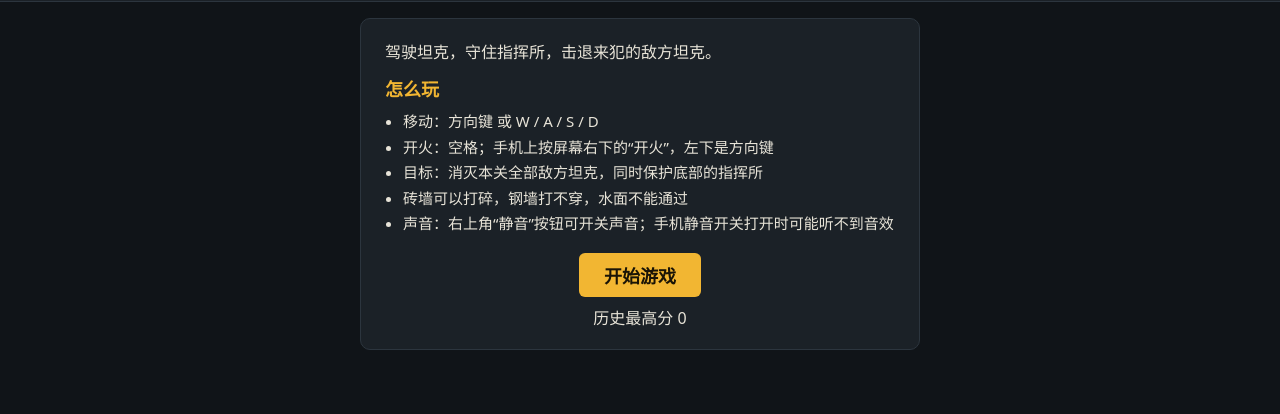
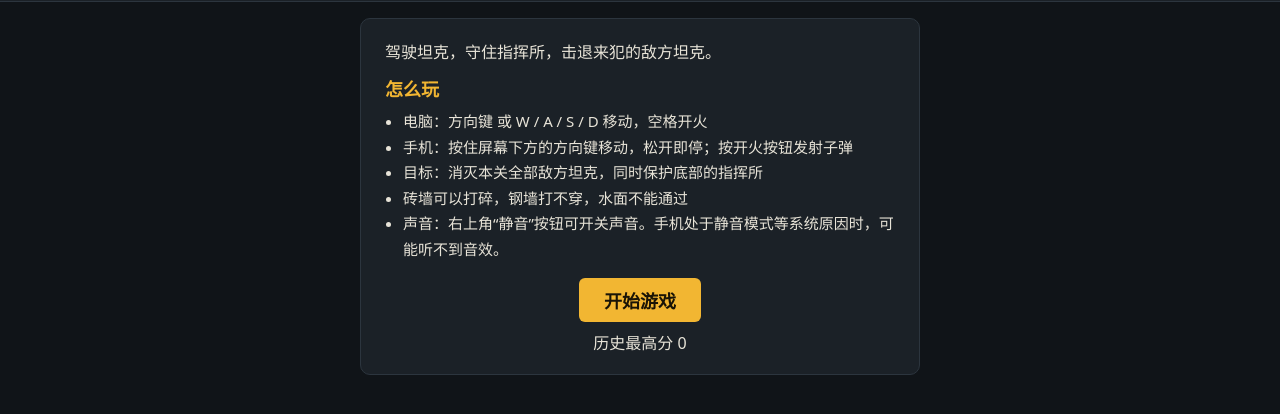
Before and after one commit to waychow1986/steel-defense-h5, a website built with Vite: page index.html in a window 1280 px wide. Shown: the part 42-456 px from the top of the page. Built offline with nearby package versions, Linux system fonts and the light colour scheme.

Commit message:
aidh: S41 NR-DLV-20261127-5E4384F51154-0015

```diff
--- a/index.html
+++ b/index.html
@@ -71,11 +71,11 @@
           <section class="how-to" id="how-to" aria-labelledby="how-to-title">
             <h2 id="how-to-title">怎么玩</h2>
             <ul>
-              <li>移动：方向键 或 W / A / S / D</li>
-              <li>开火：空格；手机上按屏幕右下的“开火”，左下是方向键</li>
+              <li>电脑：方向键 或 W / A / S / D 移动，空格开火</li>
+              <li>手机：按住屏幕下方的方向键移动，松开即停；按开火按钮发射子弹</li>
               <li>目标：消灭本关全部敌方坦克，同时保护底部的指挥所</li>
               <li>砖墙可以打碎，钢墙打不穿，水面不能通过</li>
-              <li>声音：右上角“静音”按钮可开关声音；手机静音开关打开时可能听不到音效</li>
+              <li>声音：右上角“静音”按钮可开关声音。手机处于静音模式等系统原因时，可能听不到音效。</li>
             </ul>
           </section>
           <button type="button" class="primary-btn" id="start-btn">开始游戏</button>
```
Also changed, not shown: tests/integration/basics.spec.ts (+14 -0 lines), .ai-delivery/features/001-v1/.state/results/NR-DLV-20261127-5E4384F51154-0015.json (added).
